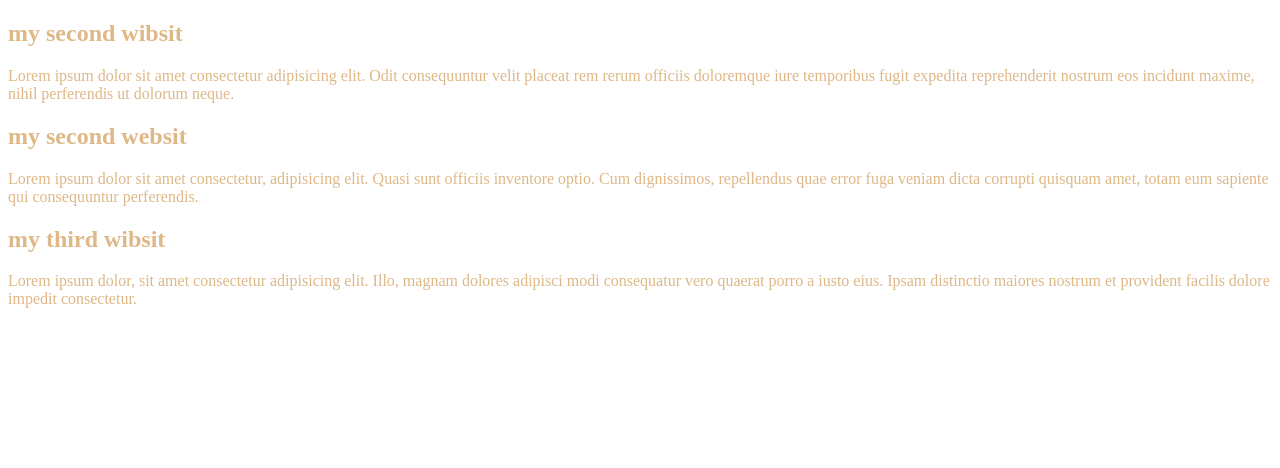
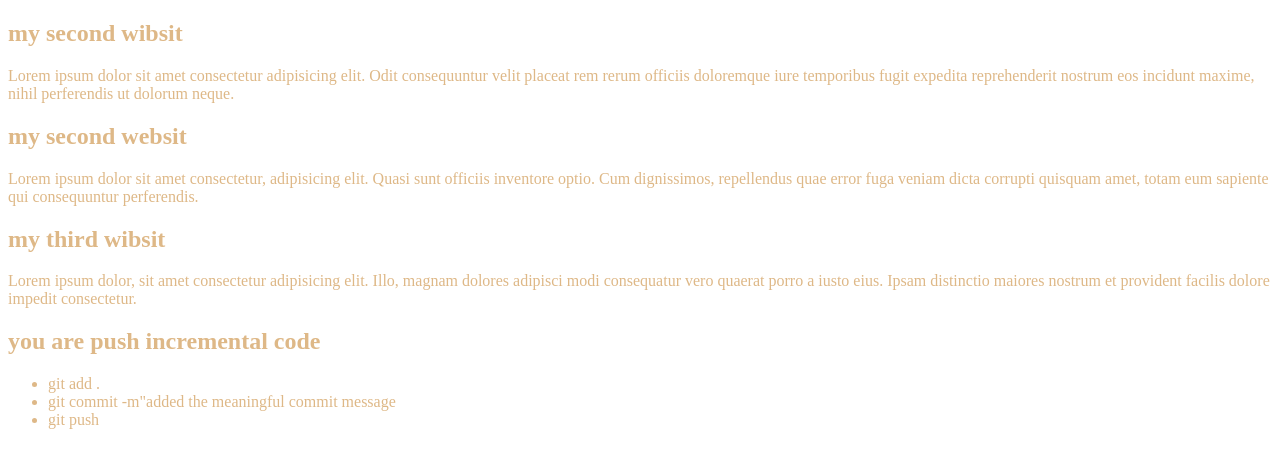
Before and after one commit to nesaruddin12/my-second-github-repo, a plain HTML site: page index.html in a window 1280 px wide. Drawn offline with Linux system fonts and the light colour scheme.

Commit message:
added the list to code

```diff
--- a/index.html
+++ b/index.html
@@ -20,5 +20,13 @@
     <h2>my third wibsit</h2>
     <p>Lorem ipsum dolor, sit amet consectetur adipisicing elit. Illo, magnam dolores adipisci modi consequatur vero quaerat porro a iusto eius. Ipsam distinctio maiores nostrum et provident facilis dolore impedit consectetur.</p>
   </div>
+  <div>
+    <h2>you are push incremental code</h2>
+    <ul>
+      <li>git add .</li>
+      <li>git commit -m"added the meaningful commit message</li>
+      <li>git push</li>
+    </ul>
+  </div>
 </body>
 </html>
```
